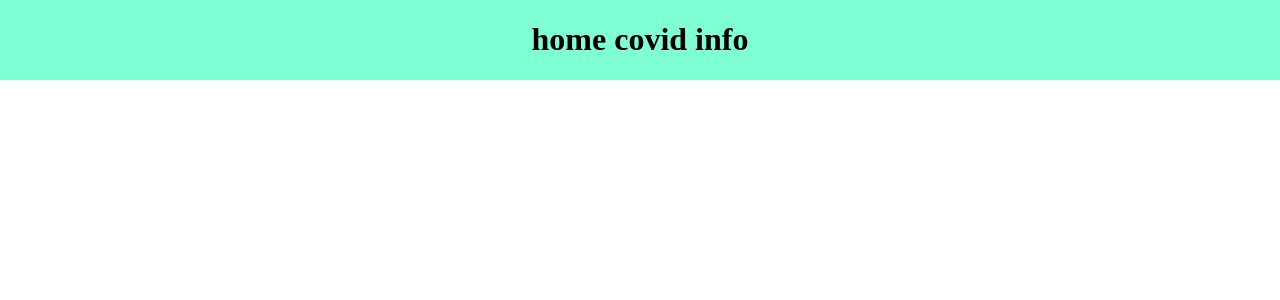
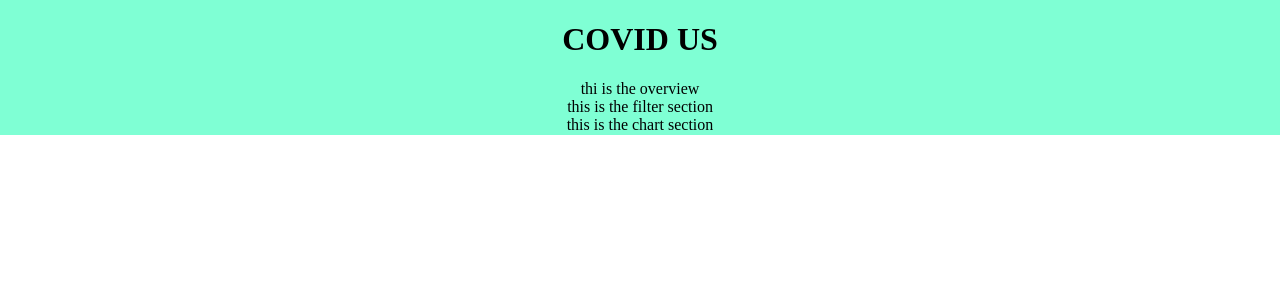
Before and after one commit to dupjpr/COVID, a React (Create React App) app: page / in a window 1280 px wide. Shown: the top 300 px of the page. Built offline with nearby package versions, Linux system fonts and the light colour scheme; no server answers; the HTML template or start-up script is replaced by a standard one.

Commit message:
i have added the basic componentes of the aplication

```diff
--- /dev/null
+++ b/src/components/Home/Chart/Chart.jsx
@@ -0,0 +1,9 @@
+const Chart = () => {
+  return (
+    <div>
+      this is the chart section
+    </div>
+  );
+}
+
+export default Chart;
--- /dev/null
+++ b/src/components/Home/Filter/Filter.jsx
@@ -0,0 +1,9 @@
+const Filter = () => {
+  return (
+    <div>
+      this is the filter section
+    </div>
+   );
+}
+
+export default Filter;
--- a/src/components/Home/Home.jsx
+++ b/src/components/Home/Home.jsx
@@ -2,6 +2,9 @@ import { useDispatch, useSelector } from "react-redux";
 import { useEffect } from 'react';
 import { axiosActions } from "../../redux/axiosActions";
 import './home.scss';
+import Filter from "./Filter/Filter";
+import Chart from "./Chart/Chart";
+import Overview from "./Overview/Overview";
 
 const DefaultComponent = () => {
   const storeData = useSelector(state => state);
@@ -14,7 +17,10 @@ const DefaultComponent = () => {
 
   return (
     <section className='sectionHome-container'>
-      <h1>home covid info</h1>
+      <h1>COVID US</h1>
+      <Overview />
+      <Filter />
+      <Chart />
     </section>
   );
 }
--- /dev/null
+++ b/src/components/Home/Overview/Overview.jsx
@@ -0,0 +1,9 @@
+const Overview = () => {
+  return (
+    <div>
+      thi is the overview
+    </div>
+   );
+}
+
+export default Overview;
```
